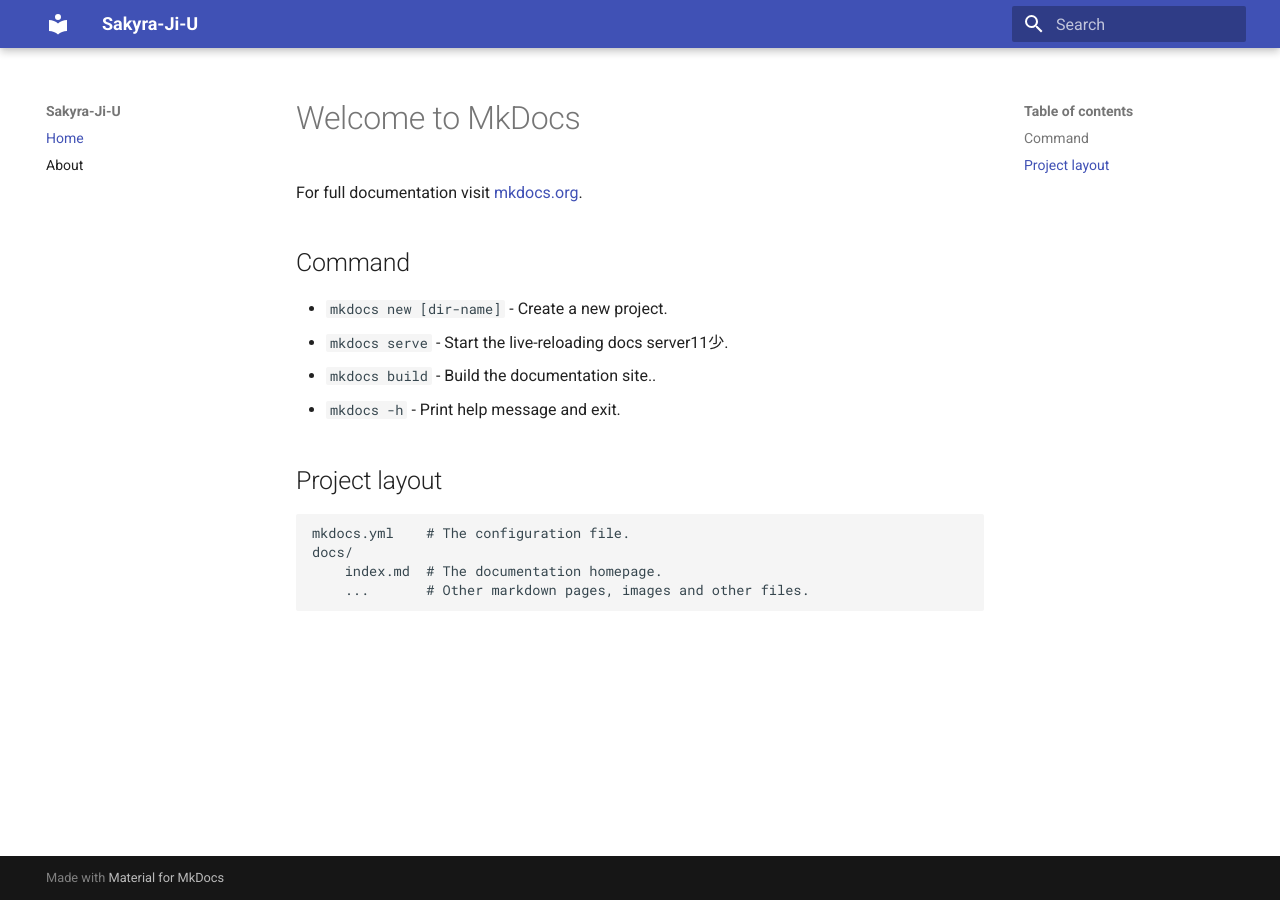
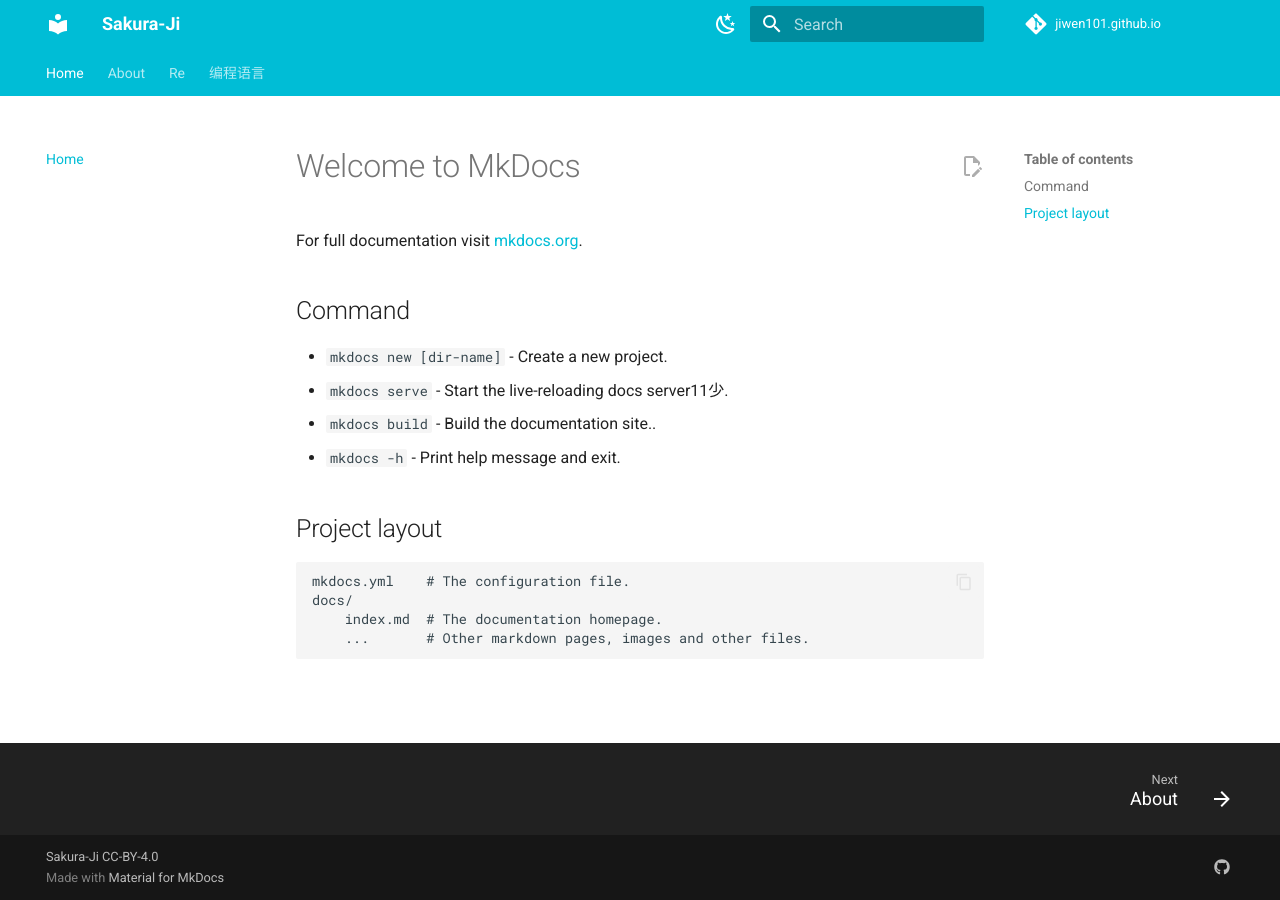
Before and after one commit to jiwen101/jiwen101.github.io, an MkDocs documentation site: the page built from docs/index.md, in a window 1280 px wide. Built offline with MkDocs 1.6.1 and Material for MkDocs 9.7.7, drawn with Linux system fonts in a browser that asks for light colours; comment, search, counter and statistics services are not loaded.

Commit message:
2023.6.29

```diff
--- a/mkdocs.yml
+++ b/mkdocs.yml
@@ -1,7 +1,111 @@
-site_name: Sakyra-Ji-U
+site_name: Sakura-Ji
 site_url: https://example.com/
 nav:
     - Home: index.md
     - About: about.md
+    - Re: iii.md
+    - 编程语言:
+        - Programing_Language/Introduction.md
+        - C:
+            - Programing_Language/C/C_language.md
+            - 指针: Programing_Language/C/pointer.md
 theme:
   name: material
+  palette:
+
+    # Palette toggle for light mode
+    - scheme: default
+      primary: cyan
+      accent: pink
+      toggle:
+        icon: material/weather-night
+        name: Switch to dark mode
+
+    # Palette toggle for dark mode
+    - scheme: slate
+      primary: teal
+      accent: teal
+      toggle:
+        icon: material/weather-sunny
+        name: Switch to light mode
+
+  #Site language
+  language: en
+
+  #Setting up navigation
+  features:
+    - navigation.tabs
+    - navigation.expand
+    - navigation.indexes
+    - navigation.top
+    - search.suggest # 搜索输入一些字母时推荐补全整个单词
+    - search.highlight # 搜索出的文章关键词加入高亮
+    - content.code.copy # 可以通过按钮复制代码
+    - search.share #搜索的内容链接可复制
+    - navigation.footer #页脚出现上一页和下一页的链接
+    - content.action.edit #配合ediu_uri使用
+
+#搜索插件
+plugins:
+  - search:
+      lang: en
+  - tags
+
+#代码块配置
+markdown_extensions:
+  - pymdownx.highlight:
+      anchor_linenums: true
+      line_spans: __span
+      pygments_lang_class: true
+  - pymdownx.inlinehilite
+  - pymdownx.snippets
+  - pymdownx.superfences
+
+  - attr_list #[Subscribe to our newsletter](#){ .md-button } 就是在链接到下一个内容的后面 加上{ .md-button } 使其展现的像按钮
+  - md_in_html
+  - pymdownx.superfences
+
+  - tables #启用表格
+  #对图表的支持
+  - pymdownx.superfences:
+      custom_fences:
+        - name: mermaid
+          class: mermaid
+          format: !!python/name:pymdownx.superfences.fence_code_format
+  - footnotes #脚注
+    #文本美化突出
+  - pymdownx.critic
+  - pymdownx.caret
+  - pymdownx.keys
+  - pymdownx.mark
+  - pymdownx.tilde
+  - pymdownx.arithmatex:
+      generic: true
+  - admonition
+  - pymdownx.details
+  - pymdownx.superfences
+  - toc:
+      permalink: true # 固定标题位置为当前位置
+
+extra_javascript:
+  - javascripts/mathjax.js
+  - https://polyfill.io/v3/polyfill.min.js?features=es6
+  - https://cdn.jsdelivr.net/npm/mathjax@3/es5/tex-mml-chtml.js
+
+
+
+#页眉,页脚的配置
+#右下角
+extra:
+  social:
+    - icon: fontawesome/brands/github #图标
+      link: https://github.com/jiwen101 #网址链接
+      name: Github | Jiwen101 #鼠标悬停显示
+
+copyright: Sakura-Ji CC-BY-4.0 # 左下角的版权声明
+
+repo_url: https://github.com/jiwen101/jiwen101.github.io #右上角github的链接跳转
+repo_name: jiwen101.github.io  #右上角github上的名字
+icon:
+      repo: fontawesome/brands/github #图标
+edit_uri: edit/main/docs/ #点击可链接到github上
```
Also changed, not shown: docs/Programing_Language/C/C_language.md (added, +3 -0 lines), docs/Programing_Language/C/pointer.md (added, +5 -0 lines), docs/Programing_Language/Introduction.md (added, +2 -0 lines).
